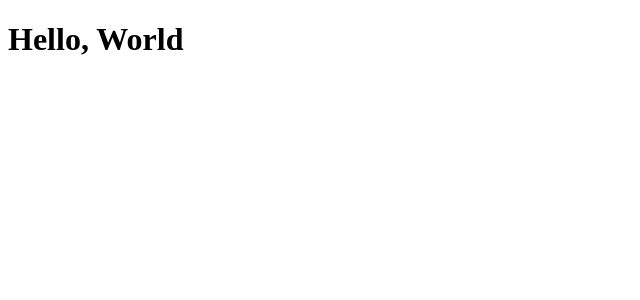
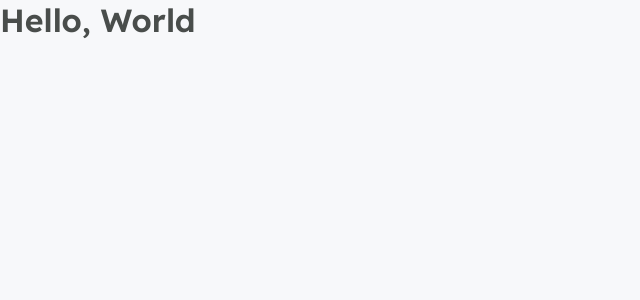
Before and after one commit to Gilvan-Araujo/PodcastrNext, a Next.js app: page / in a window 1280 px wide. Shown: the top 300 px of the page, without its empty margins (0-640 px from the left). Built offline with nearby package versions, Linux system fonts and the light colour scheme.

Commit message:
Create global style

```diff
--- a/package.json
+++ b/package.json
@@ -10,7 +10,8 @@
   "dependencies": {
     "next": "10.1.3",
     "react": "17.0.2",
-    "react-dom": "17.0.2"
+    "react-dom": "17.0.2",
+    "sass": "^1.32.11"
   },
   "devDependencies": {
     "@types/node": "^14.14.41",
--- a/src/pages/_app.tsx
+++ b/src/pages/_app.tsx
@@ -1,3 +1,5 @@
+import '../styles/global.scss'
+
 function MyApp({ Component, pageProps }) {
   return <Component {...pageProps} />
 }
--- /dev/null
+++ b/src/pages/_document.tsx
@@ -0,0 +1,18 @@
+import Document, { Html, Head, Main, NextScript } from 'next/document'
+
+export default class MyDocument extends Document {
+    render() {
+        return (
+            <Html>
+                <Head>
+                    <link rel="preconnect" href="https://fonts.gstatic.com" />
+                    <link href="https://fonts.googleapis.com/css2?family=Inter&family=Lexend:wght@500;600&display=swap" rel="stylesheet" />
+                </Head>
+                <body>
+                    <Main />
+                    <NextScript />
+                </body>
+            </Html>
+        )
+    }
+}
--- /dev/null
+++ b/src/styles/global.scss
@@ -0,0 +1,62 @@
+* {
+    margin: 0;
+    padding: 0;
+    box-sizing: border-box;
+}
+
+:root {
+    --white: #fff;
+    --gray-50: #f7f8fa;
+    --gray-100: #e6e8eb;
+    --gray-200: #afb2b1;
+    --gray-500: #808080;
+    --gray-800: #494d4b;
+    --green-500: #04d361;
+    --purple-300: #9f75ff;
+    --purple-400: #9164fa;
+    --purple-500: #8257e5;
+    --purple-800: #6f48c9;
+}
+
+@media (max-width: 1080px) {
+    html {
+        font-size: 93.75%;
+    }
+}
+
+@media (max-width: 720px) {
+    html {
+        font-size: 87.5%;
+    }
+}
+
+body {
+    background: var(--gray-50);
+}
+
+body,
+input,
+textarea,
+button {
+    font: 500 1rem Inter, sans-serif;
+    color: var(--gray-500);
+}
+
+h1,
+h2,
+h3,
+h4,
+h5,
+h6 {
+    font-weight: 600;
+    font-family: Lexend, sans-serif;
+    color: var(--gray-800);
+}
+
+h1 {
+    font-size: 2rem;
+}
+
+h2 {
+    font-size: 1.5rem;
+}
```
Also changed, not shown: 1 other file (tests, documents, lock files or other folders).
